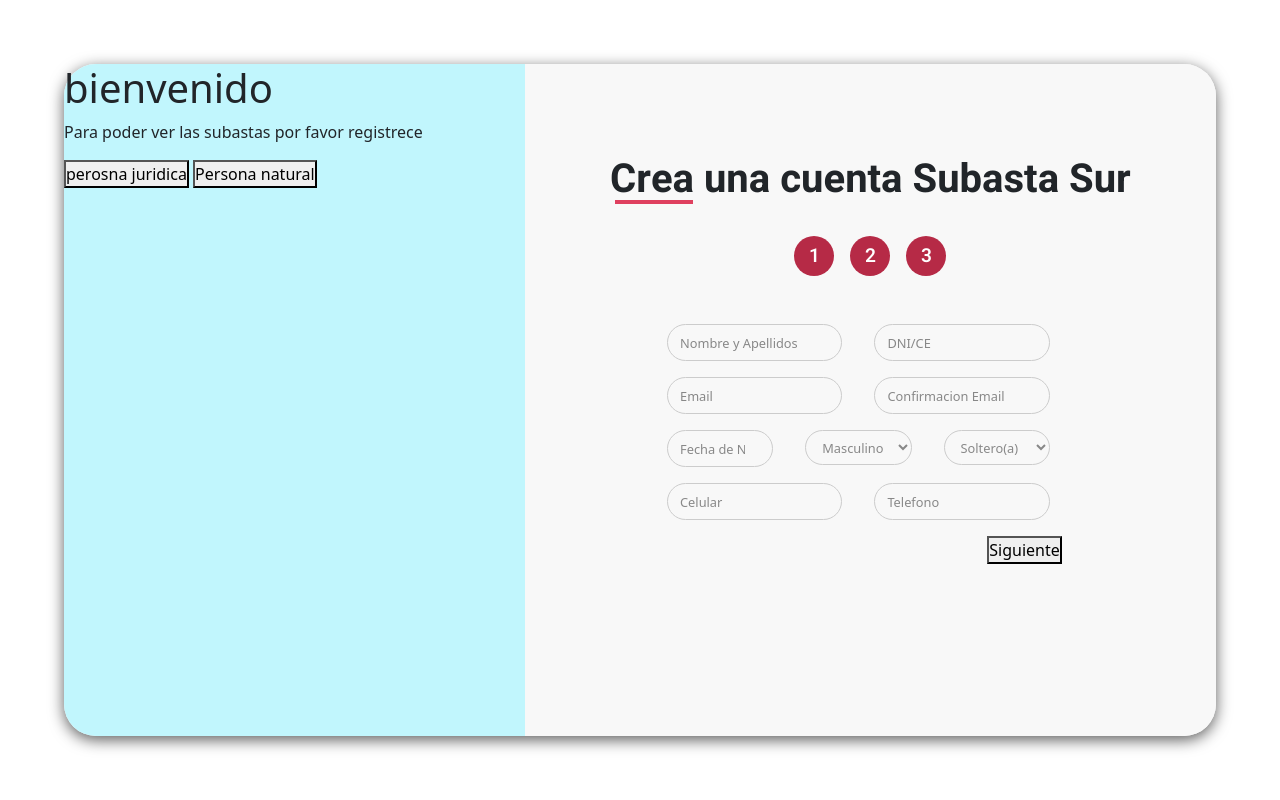
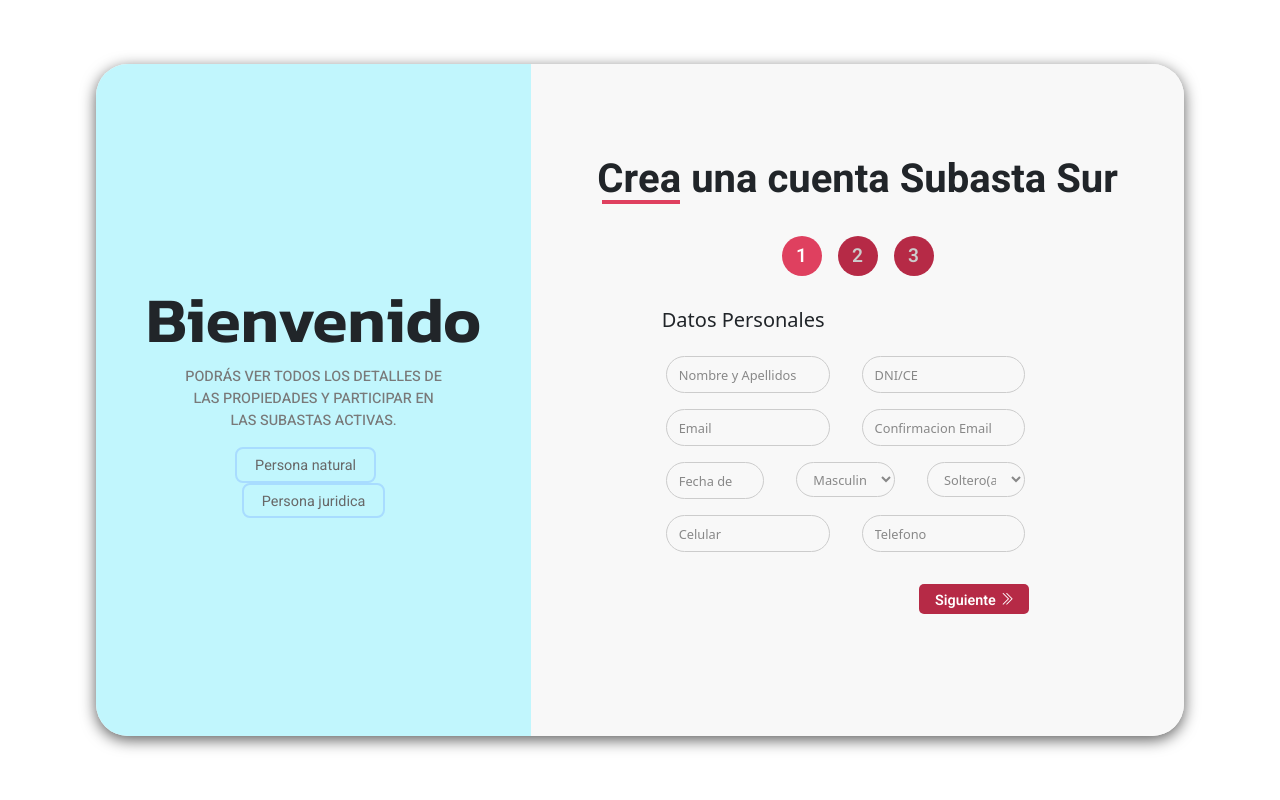
Before and after one commit to Andry-code-web/subastas_online_v2, a Node server app: page /registro in a window 1280 px wide. Run offline with Node 20, Linux system fonts and the light colour scheme; some web fonts are replaced.

Commit message:
cambios_register_v2

```diff
--- a/public/css/slyle_register.css
+++ b/public/css/slyle_register.css
@@ -2,10 +2,11 @@
 @import url('https://fonts.googleapis.com/css2?family=Modern+Antiqua&display=swap');
 @import url('https://fonts.googleapis.com/css2?family=Scope+One&display=swap');
 @import url('https://fonts.googleapis.com/css2?family=Heebo:wght@100..900&display=swap');
+@import url('https://fonts.googleapis.com/css2?family=Heebo:wght@100..900&family=Kanit:ital,wght@0,100;0,200;0,300;0,400;0,500;0,600;0,700;0,800;0,900;1,100;1,200;1,300;1,400;1,500;1,600;1,700;1,800;1,900&display=swap');
 
-:root{
+:root {
     --font--banner--semi: "Heebo";
-    --font--banner--bool: url("/fonts/segoeuithibd.ttf");
+    --font--banner--bool: "Kanit";
     --font--parrafo: "Space Mono";
     --font--header: "Sedan";
     --font--testimoni: "Modern Antiqua";
@@ -16,16 +17,16 @@
     --color--inactivo--nav: #b62a46;
 }
 
-*{
+* {
     padding: 0;
     margin: 0;
     box-sizing: border-box;
 }
 
-.contenedor_general{
+.contenedor_general {
     width: 100%;
     height: 100vh;
-    padding: 4rem;
+    padding: 4rem 6rem 4rem 6rem;
 }
 
 .contenedor_general_a {
@@ -42,7 +43,44 @@
     border-radius: 2rem 0rem 0rem 2rem;
 }
 
-.titulo h2{
+.banner_registro h1{
+    font-family: var(--font--banner--bool);
+    font-size: 4rem;
+    font-weight: 600;
+}
+
+.banner_registro p{
+    width: 60%;
+    font-family: var(--font--banner--semi);
+    font-size: .9rem;
+    color: #797979;
+    font-weight: 500;
+    text-transform: uppercase;
+    text-align: center;
+}
+
+.tipo_persona{
+    width: 70%;
+    text-align: center;
+}
+
+.tipo_persona button{
+    padding: 6px 18px 4px 18px;
+    background: none;
+    border: 2px solid #a8dcff;
+    border-radius: 8px;
+    font-family: var(--font--banner--semi);
+    font-size: .9rem;
+    color: #686868;
+    transition: ease-in .2s;
+}
+
+.tipo_persona button:hover{
+    transform: scale(1.1);
+    border: 2px solid #fff;
+}
+
+.titulo h2 {
     font-size: 2.5rem;
     font-family: var(--font--banner--semi);
     font-weight: 700;
@@ -50,7 +88,7 @@
     position: relative;
 }
 
-.titulo h2::before{
+.titulo h2::before {
     content: '';
     position: absolute;
     bottom: 0;
@@ -60,14 +98,14 @@
     background: var(--color--activo--nav);
 }
 
-.navegador{
+.navegador {
     width: 60%;
     height: auto;
     gap: 1rem;
     margin-bottom: 2rem;
 }
 
-.nav_datos{
+.nav_datos {
     width: 40px;
     height: 40px;
     border-radius: 50%;
@@ -75,20 +113,23 @@
     display: flex;
     align-items: center;
     justify-content: center;
+    color: #ccc;
 }
 
-.nav_datos.active{
+.nav_datos.active {
     background-color: var(--color--activo--nav);
+    color: #fff;
 }
 
-.nav_datos p{
+.nav_datos p {
     margin: 0;
     padding: 0;
-    color: #fff;
     font-family: var(--font--banner--semi);
     font-weight: 600;
     font-size: 1.2rem;
 }
+
+
 
 .contenedor_de_datos {
     width: 60%;
@@ -97,22 +138,22 @@
     border-radius: 0rem 2rem 2rem 0rem;
 }
 
-.contenedor_datos_natural{
+.contenedor_datos_natural {
     width: 60%;
     height: 50%;
 }
 
-.contenedor_datos_natural form{
+.contenedor_datos_natural form {
     width: 100%;
 }
 
-.espacioT{
+.espacioT {
     width: 100%;
     height: auto;
     margin: 0;
 }
 
-.espacioT input{
+.espacioT input {
     height: 37px;
     margin-left: 1rem;
     margin-right: 1rem;
@@ -124,16 +165,16 @@
     font-size: .9rem;
 }
 
-.espacioT input:focus{
+.espacioT input:focus {
     outline: none;
 }
 
-.espacioT input::placeholder{
+.espacioT input::placeholder {
     font-size: .8rem;
     color: #888888;
 }
 
-.espacioT select{
+.espacioT select {
     height: 35px;
     margin-left: 1rem;
     margin-right: 1rem;
@@ -145,18 +186,108 @@
     background: none;
 }
 
-.espacioT select:focus{
+.espacioT select:focus {
     outline: none;
 }
 
-.botones{
+.botones {
     width: 100%;
-    margin-top: 1rem;
+    margin-top: 2rem;
     text-align: end;
 }
 
-.botones button{
-    margin-right: 1rem;
+.botones button {
+    min-width: 110px;
+    height: 30px;
+    border: none;
+    background-color: #b62a46;
+    color: #fff;
+    font-family: var(--font--banner--semi);
+    font-size: .9rem;
+    font-weight: 600;
+    margin-right: 1.5rem;
+    padding-top: 3px;
+    border-radius: 5px;
+}
+
+.espacioI input {
+    min-width: 300px;
+    height: 37px;
+    margin-left: 1rem;
+    margin-bottom: 1rem;
+    border: 1px solid #ccc;
+    border-radius: 4rem;
+    background: none;
+    color: #4b4b4b;
+    font-size: .9rem;
+    padding-left: 1rem;
+}
+
+.espacioI input:focus {
+    outline: none;
+}
+
+.terminoss{
+    margin-top: 2rem;
+    margin-bottom: 2rem;
+    gap: .5rem;
+}
+
+.terminoss input {
+    width: 25px;
+    height: 17px;
+    appearance: none;
+    border: 1px solid #df405f;
+    border-radius: 3px;
+    position: relative;
+}
+
+.terminoss input:checked {
+    background-color: #df405f;
+    border-color: #df405f;
+}
+
+.terminoss input:checked::after {
+    content: '✓'; /* Símbolo de check */
+    color: white;
+    font-size: 12px;
+    position: absolute;
+    top: 50%;
+    left: 50%;
+    transform: translate(-50%, -50%);
+}
+
+.terminoss label{
+    font-size: .8rem;
+    font-family: var(--font--banner--semi);
+    color: #686868;
+}
+
+.boton_final{
+    width: 100%;
+    height: auto;
+    text-align: center;
+}
+
+.boton_final button{
+    min-width: 120px;
+    height: 30px;
+    border-radius: 5px;
+    border: none;
+    background-color: var(--color--activo--nav);
+    color: #fff;
+    font-family: var(--font--banner--semi);
+    font-size: .85rem;
+    font-weight: 400;
+}
+
+
+.step{
+    display: none;
+}
+
+.step.active{
+    display: block;
 }
 
 .contenedor_datos_juridica {
--- a/src/views/registro.ejs
+++ b/src/views/registro.ejs
@@ -10,30 +10,33 @@
     <!-- BOOTSTRAP -->
     <link href="https://cdn.jsdelivr.net/npm/bootstrap@5.3.3/dist/css/bootstrap.min.css" rel="stylesheet"
         integrity="sha384-QWTKZyjpPEjISv5WaRU9OFeRpok6YctnYmDr5pNlyT2bRjXh0JMhjY6hW+ALEwIH" crossorigin="anonymous">
-
+    <!-- BOOTSTRAP ICON -->
+    <link rel="stylesheet" href="https://cdn.jsdelivr.net/npm/bootstrap-icons@1.11.3/font/bootstrap-icons.min.css">
 </head>
 
 <body>
     <div class="contenedor_general">
         <div class="contenedor_general_a d-flex flex-row">
-            <div class="banner_registro">
-                <h1>bienvenido</h1>
-                <p>Para poder ver las subastas por favor registrece</p>
-                <button>perosna juridica</button>
-                <button>Persona natural</button>
+            <div class="banner_registro d-flex justify-content-center align-items-center flex-column">
+                <h1>Bienvenido</h1>
+                <p> Podrás ver todos los detalles de las propiedades y participar en las subastas activas.</p>
+                <div class="tipo_persona">
+                    <button class="me-3">Persona natural</button>
+                    <button>Persona juridica</button>
+                </div>
             </div>
             <div class="contenedor_de_datos d-flex flex-column justify-content-center align-items-center">
                 <div class="titulo">
                     <h2>Crea una cuenta Subasta Sur</h2>
                 </div>
                 <div class="navegador d-flex justify-content-center flex-row">
-                    <div class="nav_datos uno" id="">
+                    <div class="nav_datos uno active" id="step-1">
                         <p>1</p>
                     </div>
-                    <div class="nav_datos dos" id="">
+                    <div class="nav_datos dos" id="step-2">
                         <p>2</p>
                     </div>
-                    <div class="nav_datos tres" id="">
+                    <div class="nav_datos tres" id="step-3">
                         <p>3</p>
                     </div>
                 </div>
@@ -41,7 +44,8 @@
                 <!-- FORM PERSONA NATURAL -->
                 <div class="contenedor_datos_natural d-flex flex-column align-items-center">
                     <form action="" method="post">
-                        <div class="datos-personales">
+                        <div class="datos_personales step active">
+                            <h5>Datos Personales</h5>
                             <div class="espacioT nombre row">
                                 <input class="col" type="text" placeholder="Nombre y Apellidos">
                                 <input class="col" type="text" placeholder="DNI/CE">
@@ -52,11 +56,11 @@
                             </div>
                             <div class="espacioT sexo_fecha row">
                                 <input class="col" type="number" placeholder="Fecha de Nacimiento">
-                                <select class="col" name="sexo" id="">
+                                <select class="col" name="sexo">
                                     <option value="M">Masculino</option>
                                     <option value="F">Femenino</option>
                                 </select>
-                                <select class="col" name="estado_civil" id="">
+                                <select class="col" name="estado_civil">
                                     <option value="">Soltero(a)</option>
                                     <option value="">Casado(a)</option>
                                     <option value="">Divorciado(a)</option>
@@ -68,38 +72,53 @@
                                 <input class="col" type="tel" placeholder="Telefono">
                             </div>
                             <div class="botones">
-                                <button type="button">Siguiente</button>
+                                <button type="button" onclick="nextStep(1)">
+                                    Siguiente <i class="bi bi-chevron-double-right"></i>
+                                </button>
                             </div>
                         </div>
-                        <div class="datos_direccion d-none">
-                            <div>
-                                <input type="text" placeholder="Departamento">
-                                <input type="text" placeholder="Provincia">
+
+                        <div class="datos_direccion step">
+                            <h5>Direccion</h5>
+                            <div class="row espacioT">
+                                <input class="col" type="text" placeholder="Departamento">
+                                <input class="col" type="text" placeholder="Provincia">
                             </div>
-                            <div>
-                                <input type="text" placeholder="Distrito">
-                                <input type="text" placeholder="Direccion">
+                            <div class="row espacioT">
+                                <input class="col-4" type="text" placeholder="Distrito">
+                                <input class="col" type="text" placeholder="Direccion">
                             </div>
-                            <div>
-                                <input type="text" placeholder="Numero">
-                                <input type="text" placeholder="Complemento (piso, dpto, manzana, etc)">
+                            <div class="row espacioT">
+                                <input class="col-3" type="text" placeholder="Numero">
+                                <input class="col" type="text" placeholder="Complemento (piso, dpto, manzana, etc)">
                             </div>
-                            <button type="button">Siguiente</button>
+
+                            <div class="botones">
+                                <button type="button" onclick="nextStep(2)">
+                                    Siguiente <i class="bi bi-chevron-double-right"></i>
+                                </button>
+                            </div>
                         </div>
-                        <div class="datos_acceso d-none">
-                            <div>
-                                <input type="text" placeholder="Login/Usuario">
-                                <input type="password" placeholder="Contraseña">
+
+                        <div class="datos_acceso step">
+                            <h5>Datos de acceso</h5>
+                            <div class="col espacioI mt-4">
+                                <input class="row" type="text" placeholder="Usuario">
+                                <input class="row" type="password" placeholder="Contraseña">
                             </div>
-                            <div class="terminoss">
+                            <div class="terminoss d-flex">
                                 <input type="checkbox" name="terminos_y_condiciones" id="terminos_y_condiciones"
                                     value="1" required>
                                 <label for="terminos_y_condiciones">
-                                    He leído y acepto los <span><a href="">términos y condiciones</a></span> de uso
-                                    del servicio.
+                                    He leído, conozco las condiciones para el tratamiento de mis datos personales y doy
+                                    mi consentimiento, tal
+                                    y como se describe en
+                                    <a target="_blank" href="#">nuestros términos de uso</a>
                                 </label>
                             </div>
-                            <button type="submit">Finalizar</button>
+                            <div class="boton_final">
+                                <button type="submit"> Finalizar</button>
+                            </div>
                         </div>
                     </form>
                 </div>
@@ -244,6 +263,32 @@
             }
         });
     </script>
+
+    <!-- SCRIPTS -->
+    <script>
+        function nextStep(step) {
+            //ocultar las secciones
+            let steps = document.querySelectorAll('.step');
+            steps.forEach((step) => {
+                step.classList.remove('active');
+            });
+
+            //Mostar la sigiente seccion
+            steps[step].classList.add('active');
+
+            //Actualizar el navegador
+            let navItems = document.querySelectorAll('.nav_datos');
+            navItems.forEach((item) => {
+                item.classList.remove('active');
+            });
+
+            navItems[step].classList.add('active');
+        }
+        // Inicializa el primer paso y el primer elemento del navegador como activos
+        document.addEventListener('DOMContentLoaded', () => {
+            nextStep(0);
+        });
+    </script>
 </body>
 
 </html>
```
